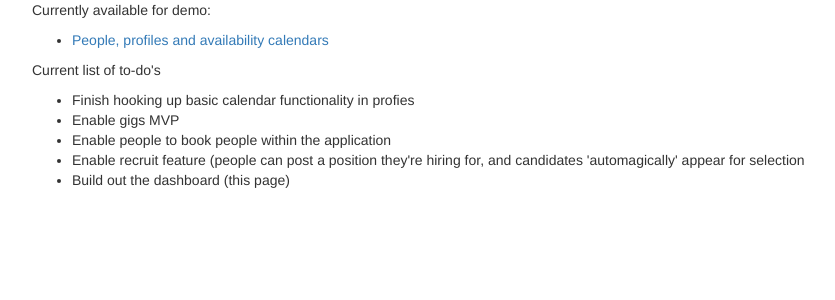
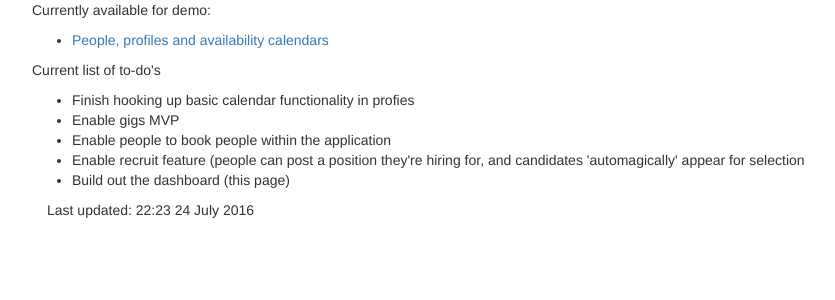
Before and after one commit to heroku/python-getting-started, a Django app: page /app/ in a window 1280 px wide. Shown: the part 150-450 px from the top of the page, without its empty margins (38-873 px from the left). Run offline with Django 3.2, Linux system fonts and the light colour scheme; the visitor is signed in with stand-in values (Sample User, id 1); some libraries are stand-ins or nearby versions.

Commit message:
last updated timestamp on app page

```diff
--- a/app/templates/app/home.html
+++ b/app/templates/app/home.html
@@ -21,6 +21,8 @@
     		<li>Build out the dashboard (this page)</li>
     	</ul>
   </div>
+
+  <p>Last updated: 22:23 24 July 2016</p>
 </div>
 
 
```
